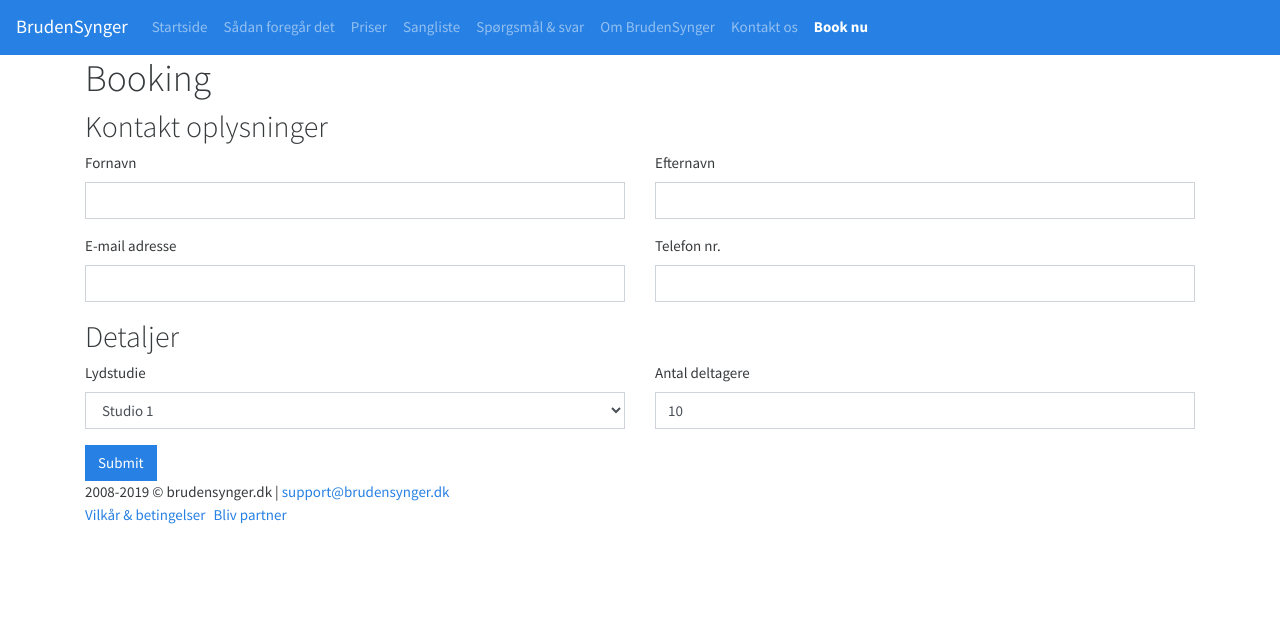
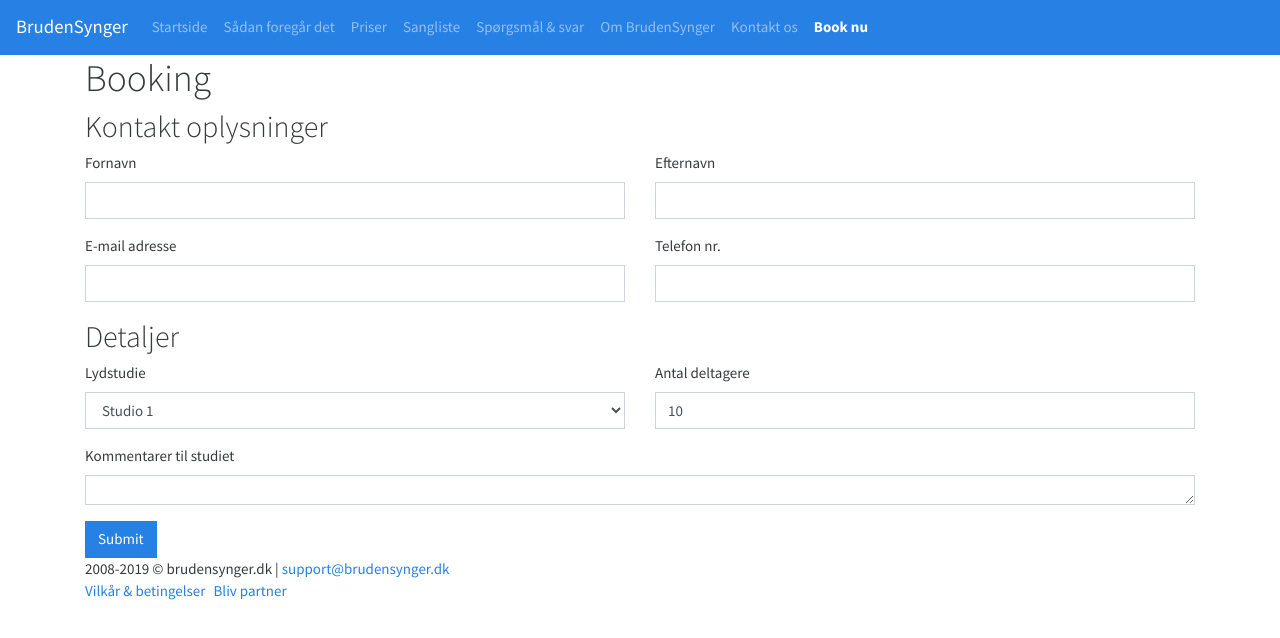
Before and after one commit to hjemmesidekongen/brudensynger.client, a Next.js app: page /booking in a window 1280 px wide. Shown: the top 638 px of the page. Built offline with nearby package versions, Linux system fonts and the light colour scheme.

Commit message:
Add textarea autosize

```diff
--- a/components/BookingForm.js
+++ b/components/BookingForm.js
@@ -1,6 +1,7 @@
 import React from 'react';
 import PropTypes from 'prop-types';
 import { Formik, Form, Field } from 'formik';
+import TextareaAutosize from 'react-textarea-autosize';
 import * as Yup from 'yup';
 
 const ValidationSchema = Yup.object().shape({
@@ -23,6 +24,7 @@ const ValidationSchema = Yup.object().shape({
     .min(1, 'Minimum 1 deltager')
     .max(30, 'Maksimum 30 deltagere')
     .required('Påkrævet'),
+  comments: Yup.string().max(10, 'Tekst er for lang'),
   studio: Yup.number().required('Påkrævet'),
 });
 
@@ -36,6 +38,7 @@ const BookingForm = ({ studios, selectedStudio }) => {
         phone: '',
         participants: 10,
         studio: selectedStudio || '',
+        comments: '',
       }}
       validationSchema={ValidationSchema}
       onSubmit={values => {
@@ -43,7 +46,7 @@ const BookingForm = ({ studios, selectedStudio }) => {
         console.log(values);
       }}
     >
-      {({ errors, touched }) => (
+      {({ errors, touched, handleBlur, handleChange, values }) => (
         <Form>
           <h2>Kontakt oplysninger</h2>
           <div className="row">
@@ -188,6 +191,27 @@ const BookingForm = ({ studios, selectedStudio }) => {
             </div>
           </div>
 
+          <div className="form-group">
+            <label htmlFor="comments">Kommentarer til studiet</label>
+            <TextareaAutosize
+              name="comments"
+              id="comments"
+              className="form-control"
+              minRows={2}
+              maxRows={6}
+              onChange={handleChange}
+              onBlur={handleBlur}
+              defaultValue={values.comments}
+              data-testid="textarea-comments
+            "
+            />
+            {errors.comments && touched.comments ? (
+              <div className="invalid-feedback" data-testid="error-comments">
+                {errors.comments}
+              </div>
+            ) : null}
+          </div>
+
           <button type="submit" className="btn btn-primary" data-testid="form-submit">
             Submit
           </button>
```
Also changed, not shown: 1 other file (tests, documents, lock files or other folders).
